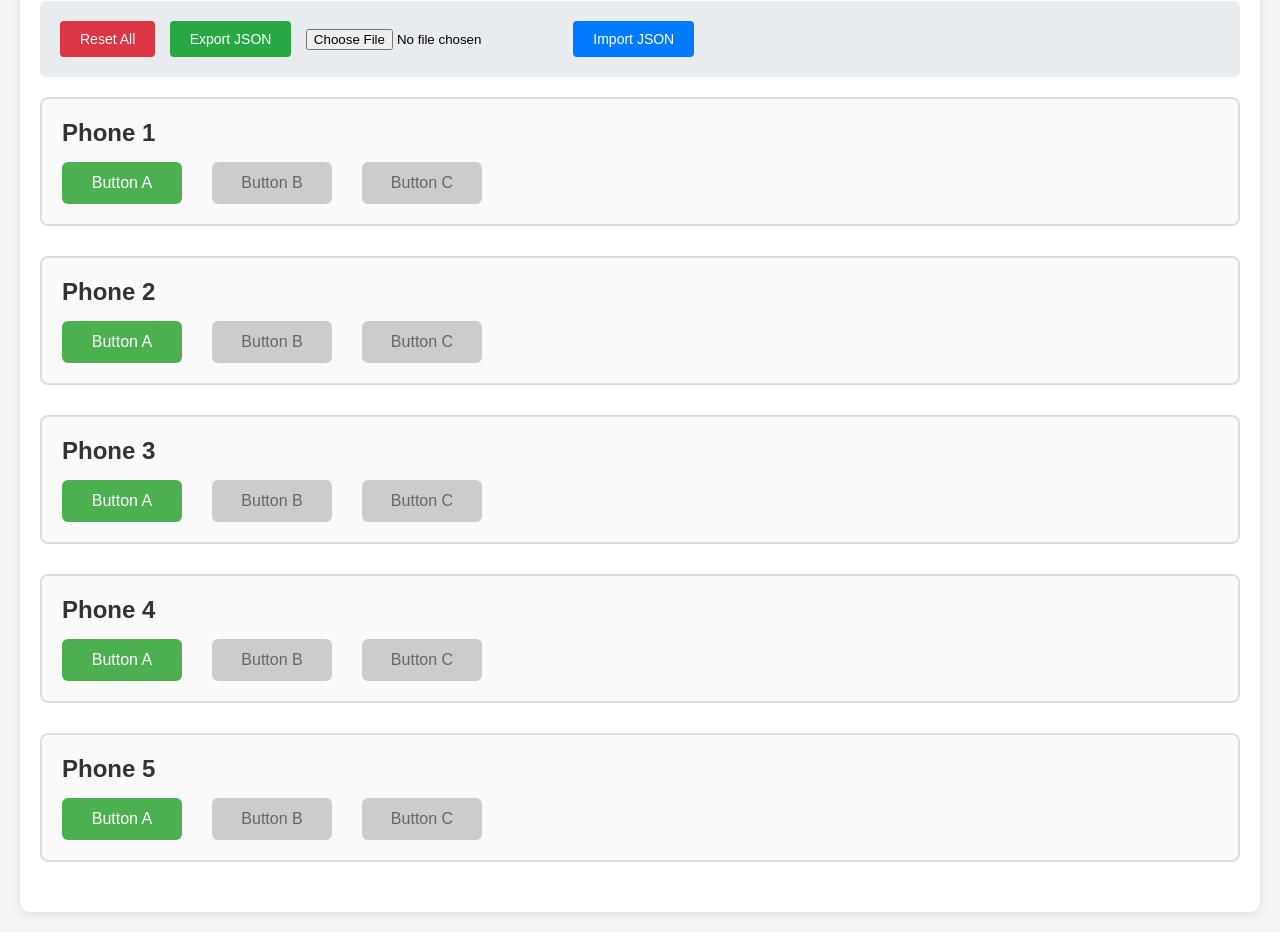
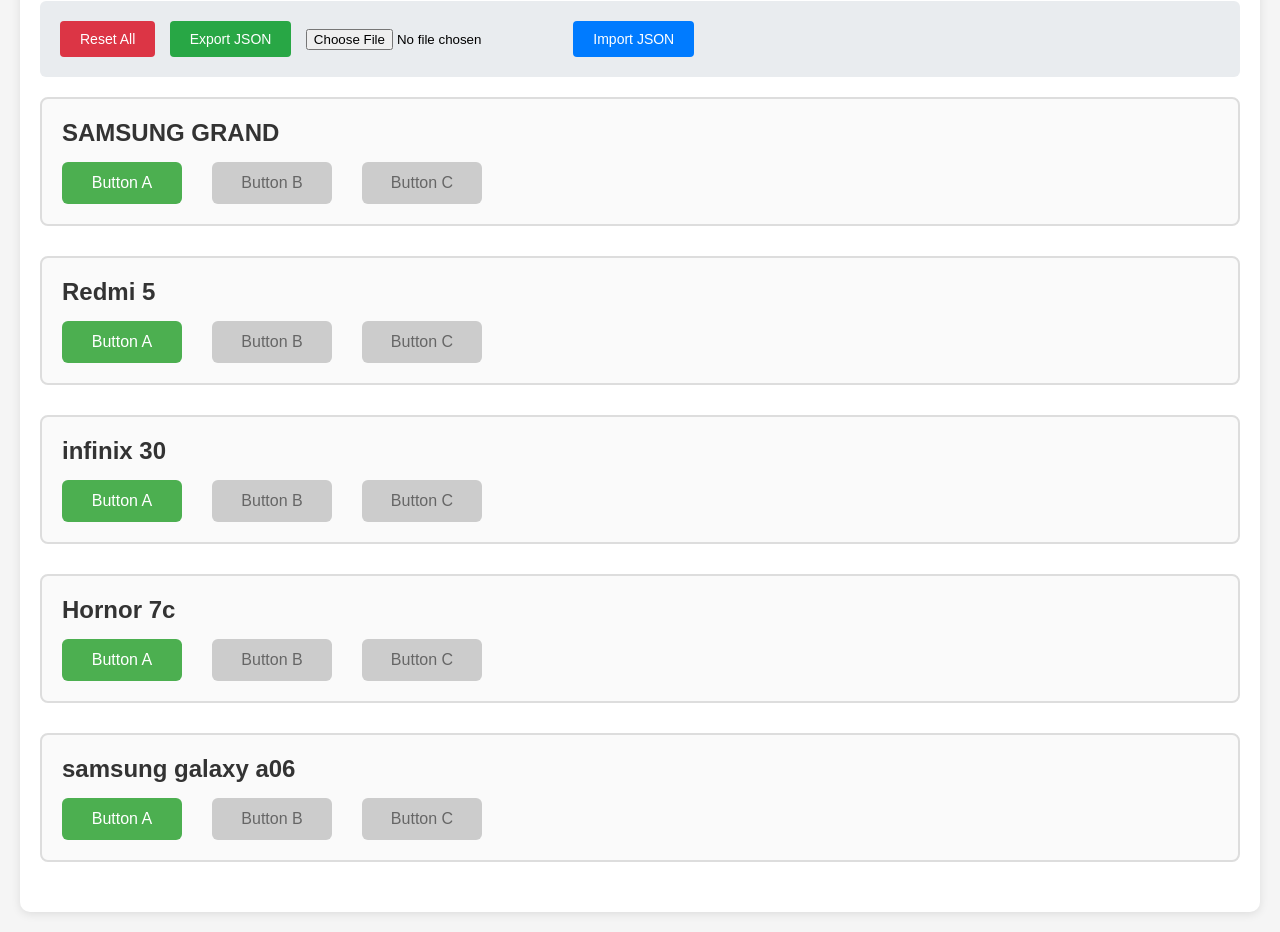
Before and after one commit to s201817571/phone_traffic, a plain HTML site: page index.html in a window 1280 px wide. Shown: the part 119-1051 px from the top of the page. Drawn offline with Linux system fonts and the light colour scheme.

Commit message:
index.html

```diff
--- a/index.html
+++ b/index.html
@@ -147,11 +147,11 @@
     <script>
         // Phone configuration
         const phones = [
-            { id: 'phone1', name: 'Phone 1', buttons: ['Button A', 'Button B', 'Button C'] },
-            { id: 'phone2', name: 'Phone 2', buttons: ['Button A', 'Button B', 'Button C'] },
-            { id: 'phone3', name: 'Phone 3', buttons: ['Button A', 'Button B', 'Button C'] },
-            { id: 'phone4', name: 'Phone 4', buttons: ['Button A', 'Button B', 'Button C'] },
-            { id: 'phone5', name: 'Phone 5', buttons: ['Button A', 'Button B', 'Button C'] }
+            { id: 'phone1', name: 'SAMSUNG GRAND', buttons: ['Button A', 'Button B', 'Button C'] },
+            { id: 'phone2', name: 'Redmi 5', buttons: ['Button A', 'Button B', 'Button C'] },
+            { id: 'phone3', name: 'infinix 30', buttons: ['Button A', 'Button B', 'Button C'] },
+            { id: 'phone4', name: 'Hornor 7c', buttons: ['Button A', 'Button B', 'Button C'] },
+            { id: 'phone5', name: 'samsung galaxy a06', buttons: ['Button A', 'Button B', 'Button C'] }
         ];
 
         // State management
```
